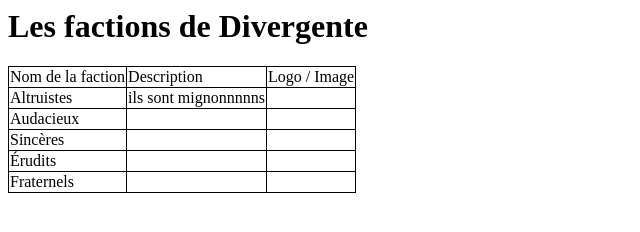
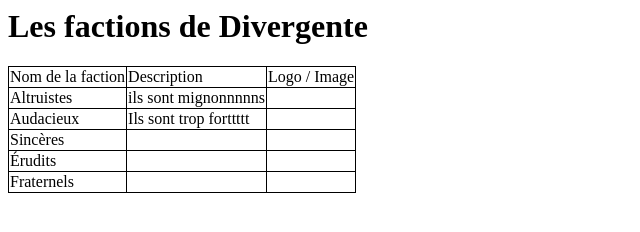
Before and after one commit to mathildermno/Paillettes, a plain HTML site: page index.html in a window 1280 px wide. Shown: the whole page, without its empty margins (0-640 px from the left). Drawn offline with Linux system fonts and the light colour scheme.

Commit message:
Paillettes 2

```diff
--- a/index.html
+++ b/index.html
@@ -20,7 +20,7 @@
         </tr>
         <tr>
             <td>Audacieux</td>
-            <td></td>
+            <td>Ils sont trop forttttt</td>
             <td></td>
         </tr>
         <tr>
```
